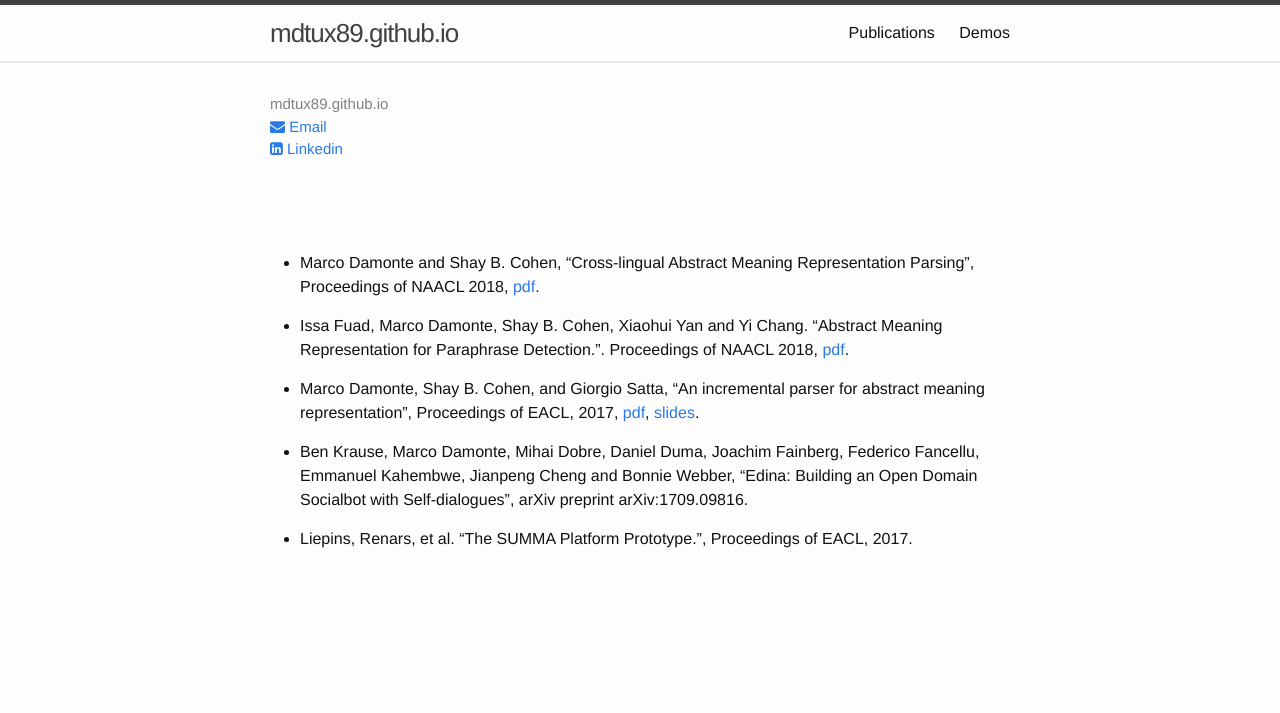
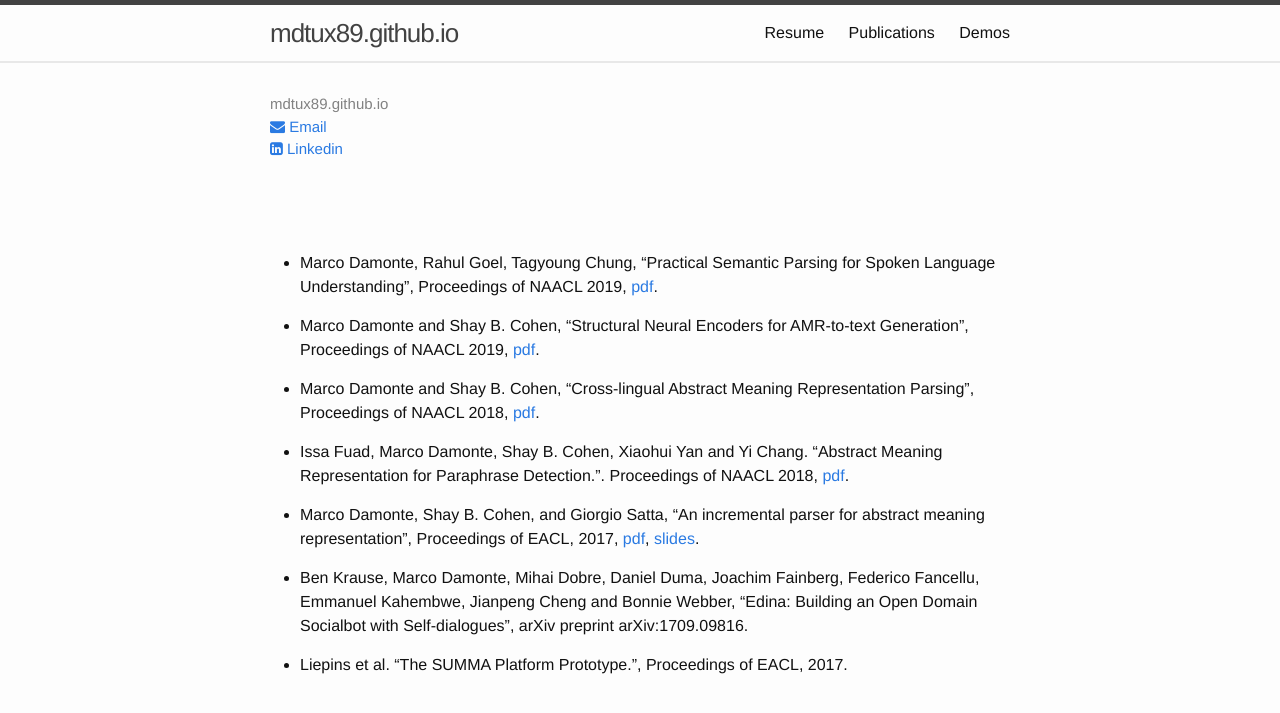
Before and after one commit to mdtux89/mdtux89.github.io, a Jekyll site: the page built from papers.md, in a window 1280 px wide. Shown: the top 713 px of the page. Built offline with Jekyll 4.4.1, drawn with Linux system fonts in a browser that asks for light colours; nearby versions of some CDN libraries.

Commit message:
update naacl 2019

```diff
--- a/cv.html
+++ b/cv.html
@@ -27,8 +27,8 @@
     heading: <b>Working experience</b>
     items:
       - title: Applied Scientist Intern
-	year: 2018
-	detail: Amazon Lab126, Sunnyvale
+        year: 2018
+        detail: Amazon Lab126, Sunnyvale
       - title: Software Engineer Intern
         year: 2017
         detail: Facebook, London
--- a/papers.md
+++ b/papers.md
@@ -2,6 +2,10 @@
 layout: default
 title: Publications
 ---
+
+- Marco Damonte, Rahul Goel, Tagyoung Chung, "Practical Semantic Parsing for Spoken Language Understanding", Proceedings of NAACL 2019, [pdf]({{ site.url }}/assets/naaclhlt2019-alexa.pdf).
+
+- Marco Damonte and Shay B. Cohen, "Structural Neural Encoders for AMR-to-text Generation", Proceedings of NAACL 2019, [pdf]({{ site.url }}/assets/naaclhlt2019-gen.pdf).
 
 - Marco Damonte and Shay B. Cohen, "Cross-lingual Abstract Meaning Representation Parsing", Proceedings of NAACL 2018, [pdf]({{ site.url }}/assets/naaclhlt2018-cross.pdf).
 
@@ -11,6 +15,6 @@
 
 - Ben Krause, Marco Damonte, Mihai Dobre, Daniel Duma, Joachim Fainberg, Federico Fancellu, Emmanuel Kahembwe, Jianpeng Cheng and Bonnie Webber, "Edina: Building an Open Domain Socialbot with Self-dialogues", arXiv preprint arXiv:1709.09816.
 
-- Liepins, Renars, et al. "The SUMMA Platform Prototype.", Proceedings of EACL, 2017.
+- Liepins et al. "The SUMMA Platform Prototype.", Proceedings of EACL, 2017.
 
 {% include lists.html categories=page.Y2016 %}
```
Also changed, not shown: 3 other files.
